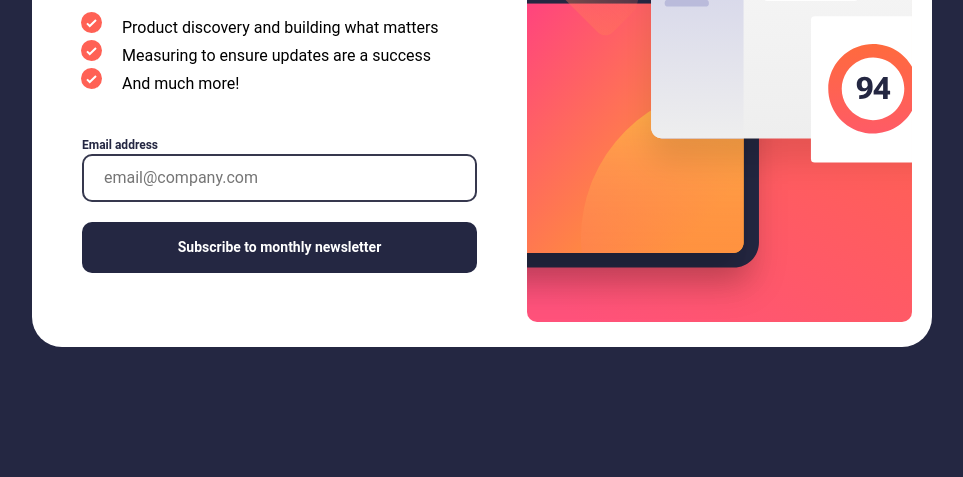
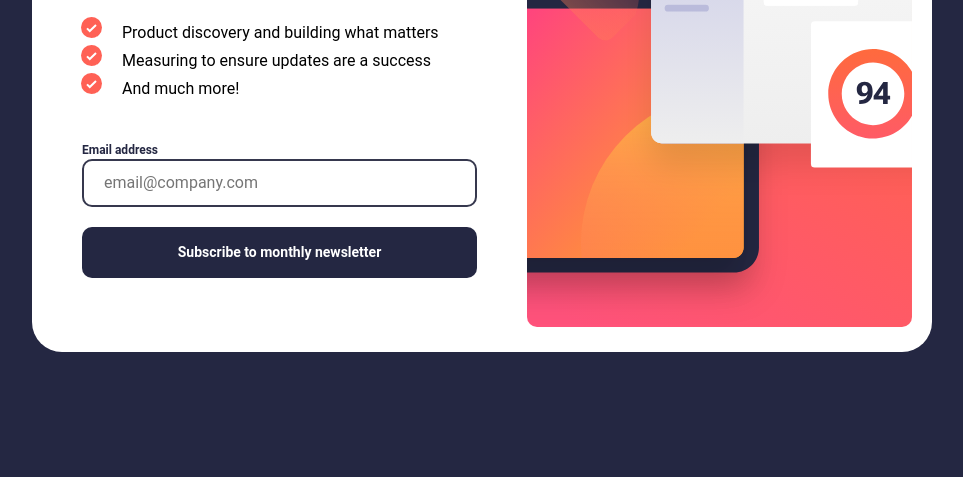
Before and after one commit to abhi-zero/newsletter-sign-up-with-success-message, a plain HTML site: page index.html in a window 1280 px wide. Shown: the part 323-800 px from the top of the page, without its empty margins (158-1121 px from the left). Drawn offline with Linux system fonts and the light colour scheme; a web font is replaced by a local one.

Commit message:
fix main section positoninng issue

```diff
--- a/styles/style.css
+++ b/styles/style.css
@@ -309,8 +309,10 @@ a:hover{
     width: 56.25rem;    /* 900px */
     display: grid;
     grid-template-columns: 1.1fr 0.9fr;
-    justify-self: center ;
-    margin-top: calc(100vh - 85vh);
+    position:absolute;
+    top:50%;
+    left:50%;
+    transform: translate(-50%, -50%);
     place-content: center;
     border-radius: var(--space-300);
   }
```
